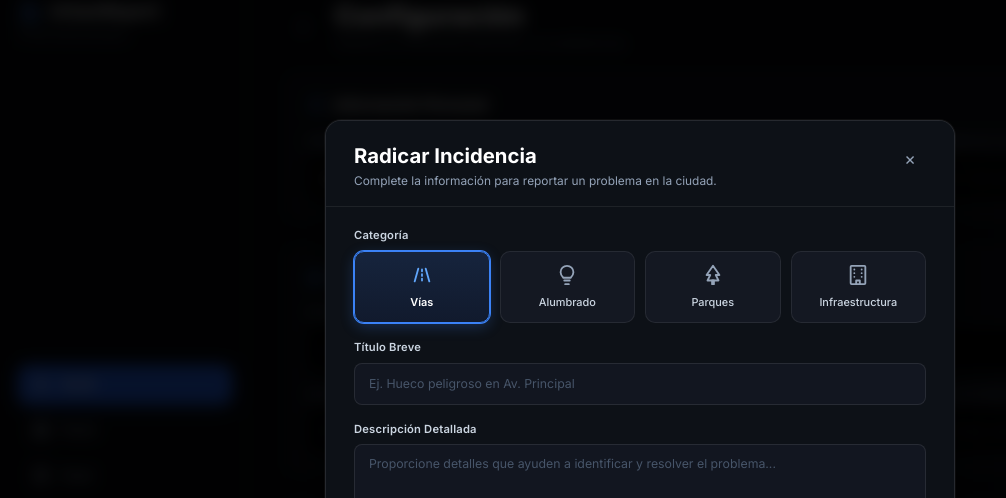
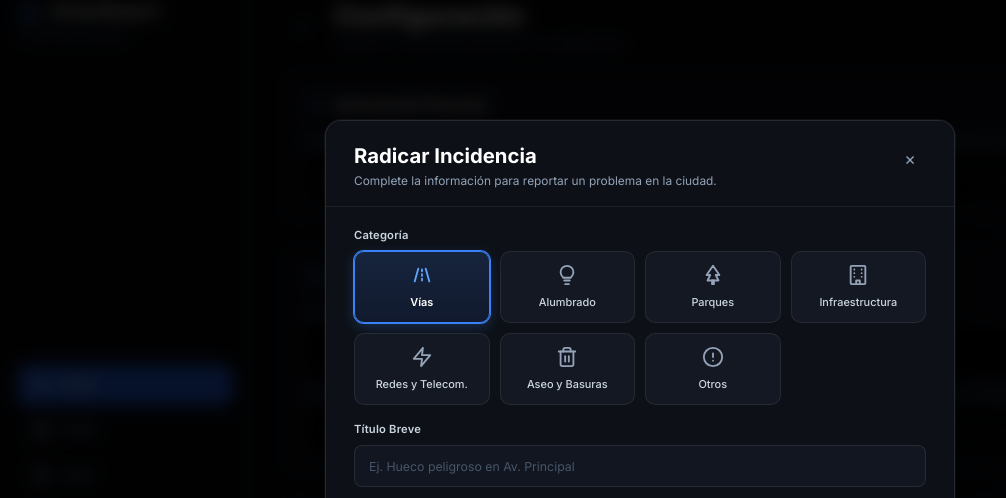
Before and after one commit to juandkk/UrbanReport, a Django app: page /perfil/configuracion/ in a window 1280 px wide, after a click on "Reportar Incidente". Shown: the part 27-525 px from the top of the page, without its empty margins (0-1006 px from the left). Run offline with Django 5.2, Linux system fonts and the light colour scheme; the visitor is signed in with stand-in values (Sample User, id 1).

Commit message:
feat: nuevas categorias de incidente (Redes y Telecom., Aseo y Basuras, Otros)
Agrega tres categorias al modelo Publicacion (REDES, ASEO, OTROS) con su migracion, y las correspondientes tarjetas en el modal de radicar. Al leerse de Categoria.choices, aparecen automaticamente en filtros de incidentes, estadisticas y panel.

```diff
--- a/feed/models.py
+++ b/feed/models.py
@@ -31,6 +31,9 @@ class Publicacion(models.Model):
         ALUMBRADO = 'ALUMBRADO', 'Alumbrado'
         PARQUES = 'PARQUES', 'Parques'
         INFRAESTRUCTURA = 'INFRAESTRUCTURA', 'Infraestructura'
+        REDES = 'REDES', 'Redes eléctricas y telecomunicaciones'
+        ASEO = 'ASEO', 'Aseo y basuras'
+        OTROS = 'OTROS', 'Otros'
 
     titulo = models.CharField(max_length=200, blank=True, default='')
     categoria = models.CharField(
--- a/templates/includes/modal_radicar_incidencia.html
+++ b/templates/includes/modal_radicar_incidencia.html
@@ -72,6 +72,35 @@
                 <path d="M10 22v-4h4v4"/>
               </svg>
               <span>Infraestructura</span>
+            </div>
+
+            <!-- Redes eléctricas y telecomunicaciones -->
+            <div class="radicar-category-card" data-cat="REDES">
+              <svg viewBox="0 0 24 24" fill="none" stroke="currentColor" stroke-width="2" stroke-linecap="round" stroke-linejoin="round">
+                <polyline points="13 2 3 14 12 14 11 22 21 10 12 10 13 2"/>
+              </svg>
+              <span>Redes y Telecom.</span>
+            </div>
+
+            <!-- Aseo y basuras -->
+            <div class="radicar-category-card" data-cat="ASEO">
+              <svg viewBox="0 0 24 24" fill="none" stroke="currentColor" stroke-width="2" stroke-linecap="round" stroke-linejoin="round">
+                <polyline points="3 6 5 6 21 6"/>
+                <path d="M19 6v14a2 2 0 0 1-2 2H7a2 2 0 0 1-2-2V6m3 0V4a2 2 0 0 1 2-2h4a2 2 0 0 1 2 2v2"/>
+                <line x1="10" y1="11" x2="10" y2="17"/>
+                <line x1="14" y1="11" x2="14" y2="17"/>
+              </svg>
+              <span>Aseo y Basuras</span>
+            </div>
+
+            <!-- Otros -->
+            <div class="radicar-category-card" data-cat="OTROS">
+              <svg viewBox="0 0 24 24" fill="none" stroke="currentColor" stroke-width="2" stroke-linecap="round" stroke-linejoin="round">
+                <circle cx="12" cy="12" r="10"/>
+                <line x1="12" y1="8" x2="12" y2="12"/>
+                <line x1="12" y1="16" x2="12.01" y2="16"/>
+              </svg>
+              <span>Otros</span>
             </div>
           </div>
         </div>
```
Also changed, not shown: feed/migrations/0010_alter_publicacion_categoria.py (added).
